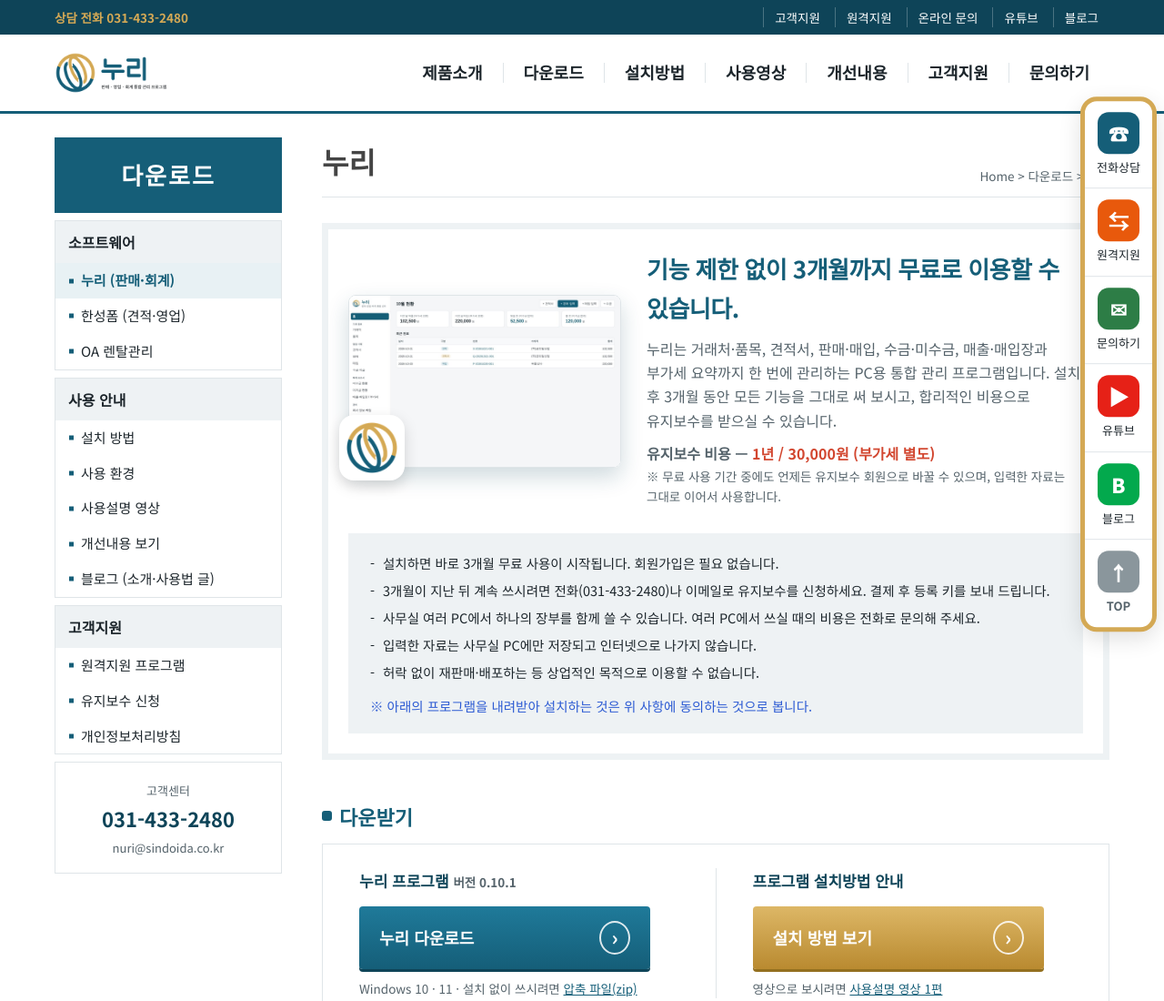
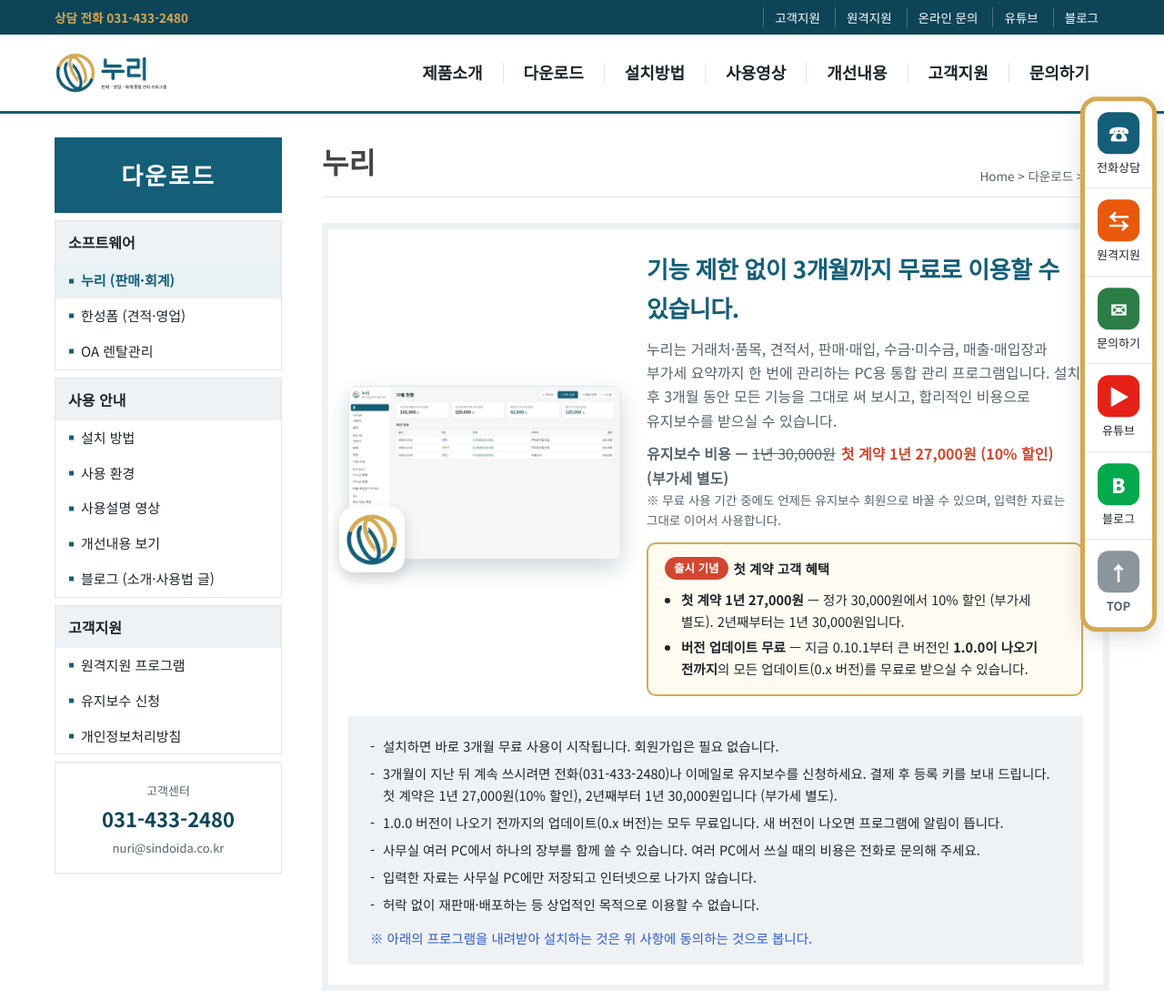
Before and after one commit to ksg30802480/nuri-site, a plain HTML site: page index.html in a window 1280 px wide. Shown: the top 1100 px of the page at 91% size. Drawn offline with Linux system fonts and the light colour scheme.

Commit message:
Add files via upload

```diff
--- a/index.html
+++ b/index.html
@@ -60,6 +60,11 @@
   .intro .price { margin-top:10px; font-weight:700; }
   .intro .price em { font-style:normal; color:#D2462F; }
   .intro .price small { display:block; font-weight:400; color:var(--muted); font-size:13.5px; }
+  .intro .price s { color:var(--muted); font-weight:400; margin-right:6px; }
+  .promo { margin-top:14px; border:2px solid var(--gold); background:#FFFBF0; border-radius:10px; padding:14px 18px; font-size:14.5px; }
+  .promo b.tag { display:inline-block; background:#D2462F; color:#fff; font-size:12.5px; padding:2px 10px; border-radius:999px; margin-right:6px; vertical-align:2px; }
+  .promo ul { margin:8px 0 0; padding:0 0 0 18px; }
+  .promo li { padding:2px 0; }
   .notice { background:var(--box); margin-top:22px; padding:18px 24px; font-size:14.5px; }
   .notice ul { margin:0; padding:0; list-style:none; }
   .notice li { padding:3px 0 3px 14px; position:relative; }
@@ -246,14 +251,21 @@
         <div>
           <h2>기능 제한 없이 3개월까지 무료로 이용할 수 있습니다.</h2>
           <p>누리는 거래처·품목, 견적서, 판매·매입, 수금·미수금, 매출·매입장과 부가세 요약까지 한 번에 관리하는 PC용 통합 관리 프로그램입니다. 설치 후 3개월 동안 모든 기능을 그대로 써 보시고, 합리적인 비용으로 유지보수를 받으실 수 있습니다.</p>
-          <p class="price">유지보수 비용 — <em>1년 / 30,000원 (부가세 별도)</em>
+          <p class="price">유지보수 비용 — <s>1년 30,000원</s><em>첫 계약 1년 27,000원 (10% 할인)</em> (부가세 별도)
             <small>※ 무료 사용 기간 중에도 언제든 유지보수 회원으로 바꿀 수 있으며, 입력한 자료는 그대로 이어서 사용합니다.</small></p>
+          <div class="promo"><b class="tag">출시 기념</b><b>첫 계약 고객 혜택</b>
+            <ul>
+              <li><b>첫 계약 1년 27,000원</b> — 정가 30,000원에서 10% 할인 (부가세 별도). 2년째부터는 1년 30,000원입니다.</li>
+              <li><b>버전 업데이트 무료</b> — 지금 0.10.1부터 큰 버전인 <b>1.0.0이 나오기 전까지</b>의 모든 업데이트(0.x 버전)를 무료로 받으실 수 있습니다.</li>
+            </ul>
+          </div>
         </div>
       </div>
       <div class="notice">
         <ul>
           <li>설치하면 바로 3개월 무료 사용이 시작됩니다. 회원가입은 필요 없습니다.</li>
-          <li>3개월이 지난 뒤 계속 쓰시려면 전화(031-433-2480)나 이메일로 유지보수를 신청하세요. 결제 후 등록 키를 보내 드립니다.</li>
+          <li>3개월이 지난 뒤 계속 쓰시려면 전화(031-433-2480)나 이메일로 유지보수를 신청하세요. 결제 후 등록 키를 보내 드립니다. 첫 계약은 1년 27,000원(10% 할인), 2년째부터 1년 30,000원입니다 (부가세 별도).</li>
+          <li>1.0.0 버전이 나오기 전까지의 업데이트(0.x 버전)는 모두 무료입니다. 새 버전이 나오면 프로그램에 알림이 뜹니다.</li>
           <li>사무실 여러 PC에서 하나의 장부를 함께 쓸 수 있습니다. 여러 PC에서 쓰실 때의 비용은 전화로 문의해 주세요.</li>
           <li>입력한 자료는 사무실 PC에만 저장되고 인터넷으로 나가지 않습니다.</li>
           <li>허락 없이 재판매·배포하는 등 상업적인 목적으로 이용할 수 없습니다.</li>
@@ -334,7 +346,8 @@
           <tr><th>인터넷</th><td>설치·업데이트할 때만 필요</td></tr>
           <tr><th>인쇄</th><td>A4 견적서·거래명세서, PDF 저장</td></tr>
           <tr><th>현재 버전</th><td class="ver">0.10.1</td></tr>
-          <tr><th>사용 기간</th><td>3개월 무료 · 이후 1년 30,000원 (부가세 별도)</td></tr>
+          <tr><th>사용 기간</th><td>3개월 무료 · 첫 계약 1년 27,000원 (10% 할인) · 2년째부터 1년 30,000원 (부가세 별도)</td></tr>
+          <tr><th>업데이트</th><td>1.0.0 출시 전까지 0.x 버전 업데이트 무료</td></tr>
         </table>
       </div>
     </div>
```
